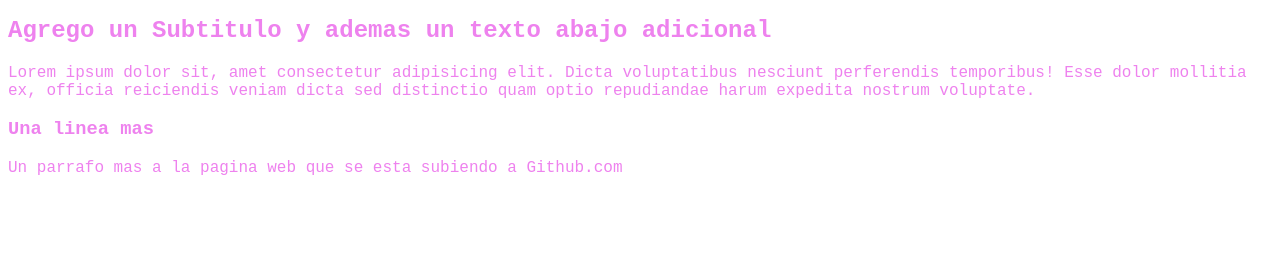
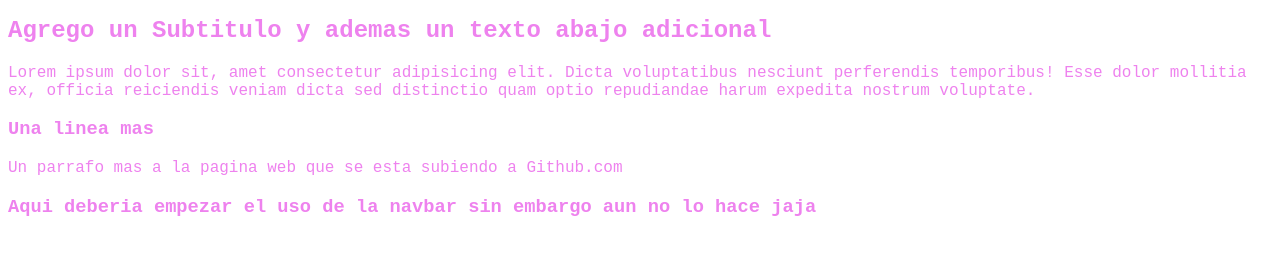
Before and after one commit to gabriellrios03/Blog, a plain HTML site: page index.html in a window 1280 px wide. Shown: the part 119-374 px from the top of the page. Drawn offline with Linux system fonts and the light colour scheme.

```diff
--- a/index.html
+++ b/index.html
@@ -16,5 +16,7 @@
 
     <h3>Una linea mas</h3>
     <p>Un parrafo mas a la pagina web que se esta subiendo a Github.com</p>
+
+    <h3>Aqui deberia empezar el uso de la navbar sin embargo aun no lo hace jaja</h3>
 </body>
 </html>
```
